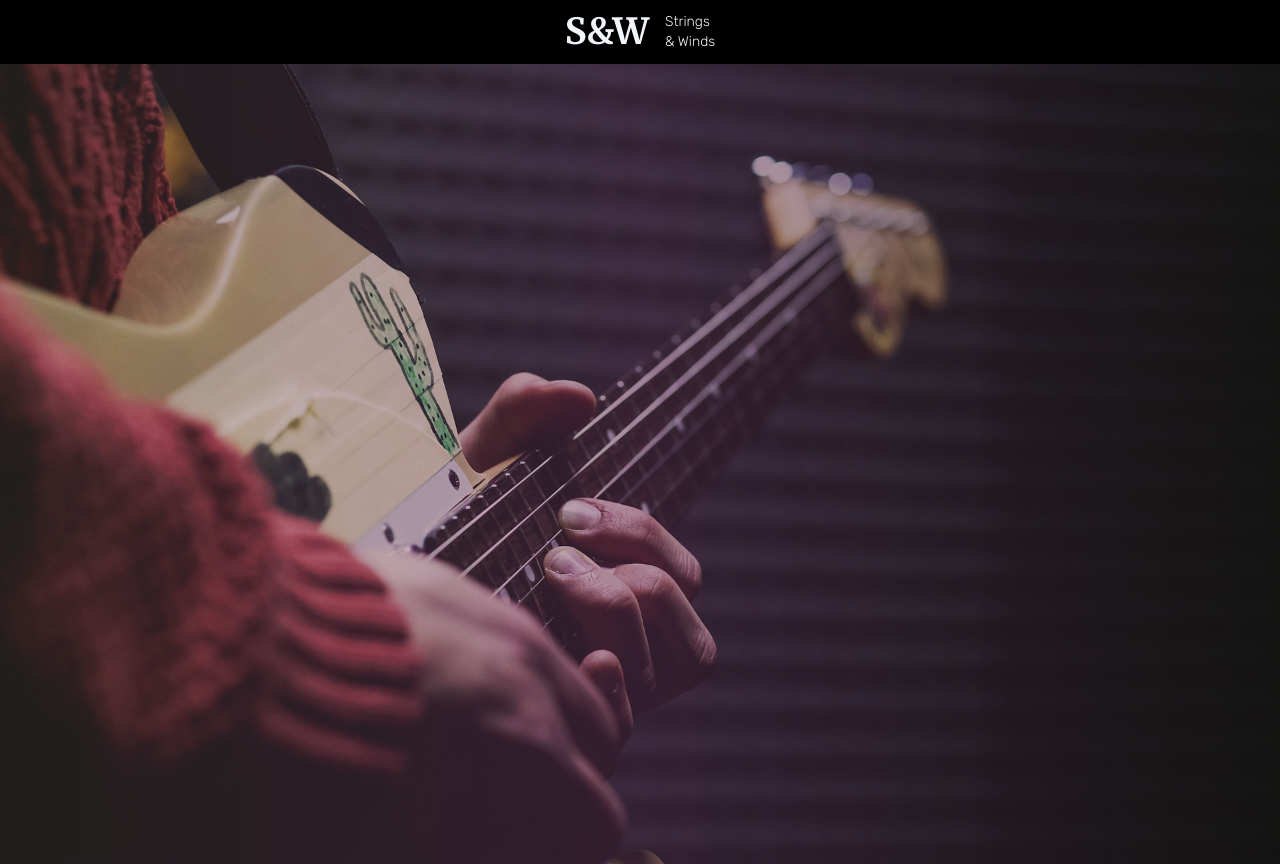
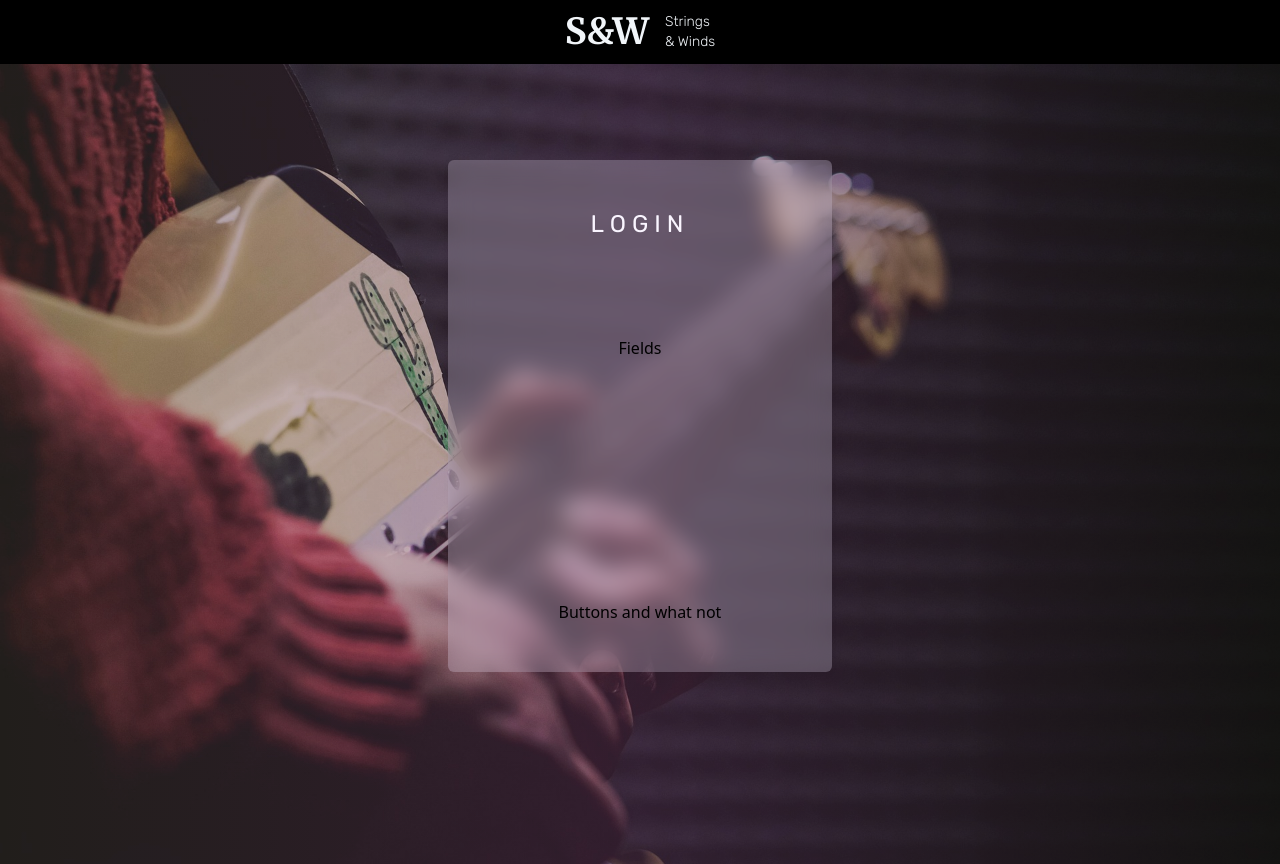
Before and after one commit to KennetSanchez/music-store-spring-react, a React (Create React App) app in the folder src/main/web/strings-and-winds-react/: page / in a window 1280 px wide. Built offline with nearby package versions, Linux system fonts and the light colour scheme.

Commit message:
started implementation of button component

```diff
--- /dev/null
+++ b/src/main/web/strings-and-winds-react/src/components/Button.tsx
@@ -0,0 +1,14 @@
+export const Button = (
+    props: {
+        isSubmit : string,
+        type : string,
+        label : string
+    }
+) => {
+    const bType : string = props.isSubmit ? "submit" : "button";
+    return (
+        <input type={bType}>
+            {props.label}
+        </input>
+    );
+}
--- a/src/main/web/strings-and-winds-react/src/components/GlassCard.tsx
+++ b/src/main/web/strings-and-winds-react/src/components/GlassCard.tsx
@@ -6,13 +6,14 @@ export const GlassCard = (
         size : string,
         color : string,
         children : React.ReactNode[],
+        position? : string
     }
 ) => {
 
-    const glassEffect : string = `drop-shadow-md backdrop-blur-lg ${props.color}`;
+    const glassEffect : string = `drop-shadow-md backdrop-blur-md ${props.color}`;
 
     return (
-        <div className={`flex flex-col justify-between items-center ${props.padding} ${props.size} ${glassEffect}`}>
+        <div className={`flex flex-col justify-center space-y-24 items-center rounded-md ${props.position === undefined ? "" : props.position} ${props.padding} ${props.size} ${glassEffect}`}>
             {props.children[0]}
             {props.children[1]}
         </div>
--- a/src/main/web/strings-and-winds-react/src/pages/Landing.tsx
+++ b/src/main/web/strings-and-winds-react/src/pages/Landing.tsx
@@ -1,4 +1,5 @@
 import React, {useState} from "react";
+import {GlassCard} from "../components/GlassCard";
 
 export const Landing = (
     props: {}
@@ -7,6 +8,13 @@ export const Landing = (
 
     return (
         <div className={"w-full h-full relative"}>
+            <GlassCard position={"z-10 absolute inset-x-0 mx-auto mt-24"} padding={"py-12 px-16"} size={"h-[32rem] w-96"} color={"bg-purple-100/25"}>
+                <div className={"font-rubik text-purple-50 font-normal text-2xl tracking-[0.25em]"}>LOGIN</div>
+                <div className={"h-full flex flex-col items-center justify-between"}>
+                    <div>Fields</div>
+                    <div>Buttons and what not</div>
+                </div>
+            </GlassCard>
             <div className={"absolute h-full w-full bg-black/20"}/>
             <div className={"absolute h-full w-full bg-gradient-to-l from-black via-fuchsia-900/50 to-transparent opacity-40"}/>
             <div className={"w-full h-full bg-no-repeat bg-cover"}
```
